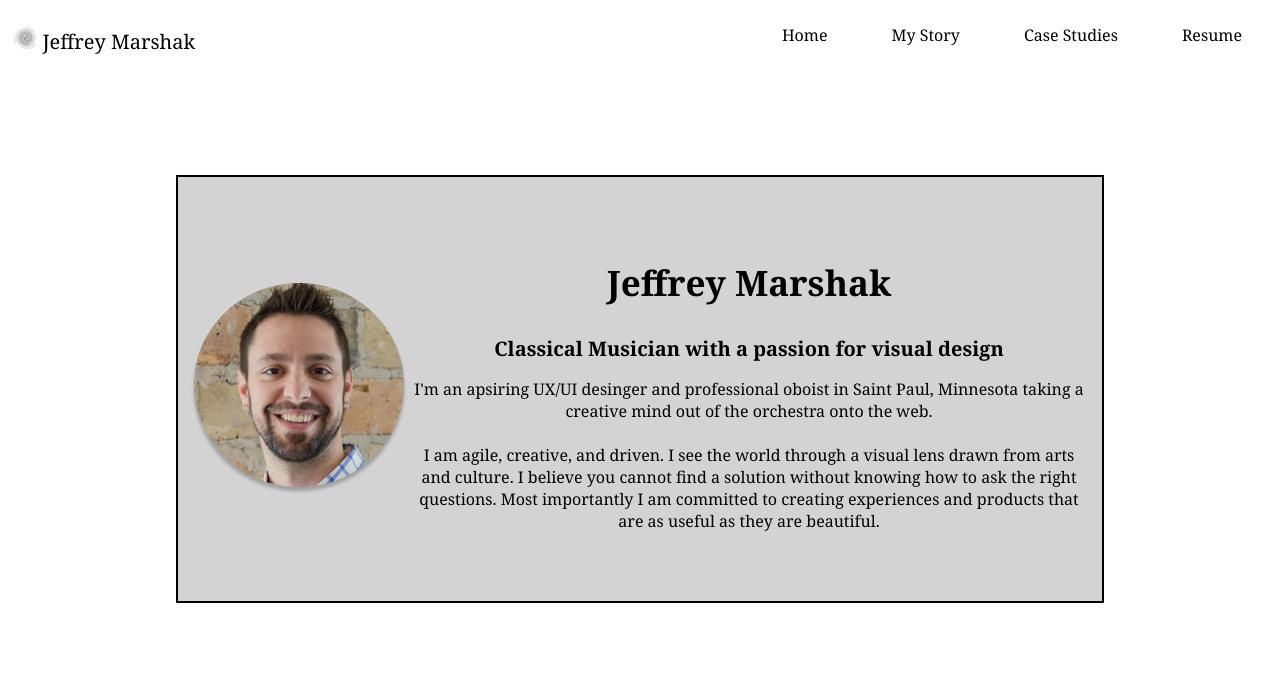
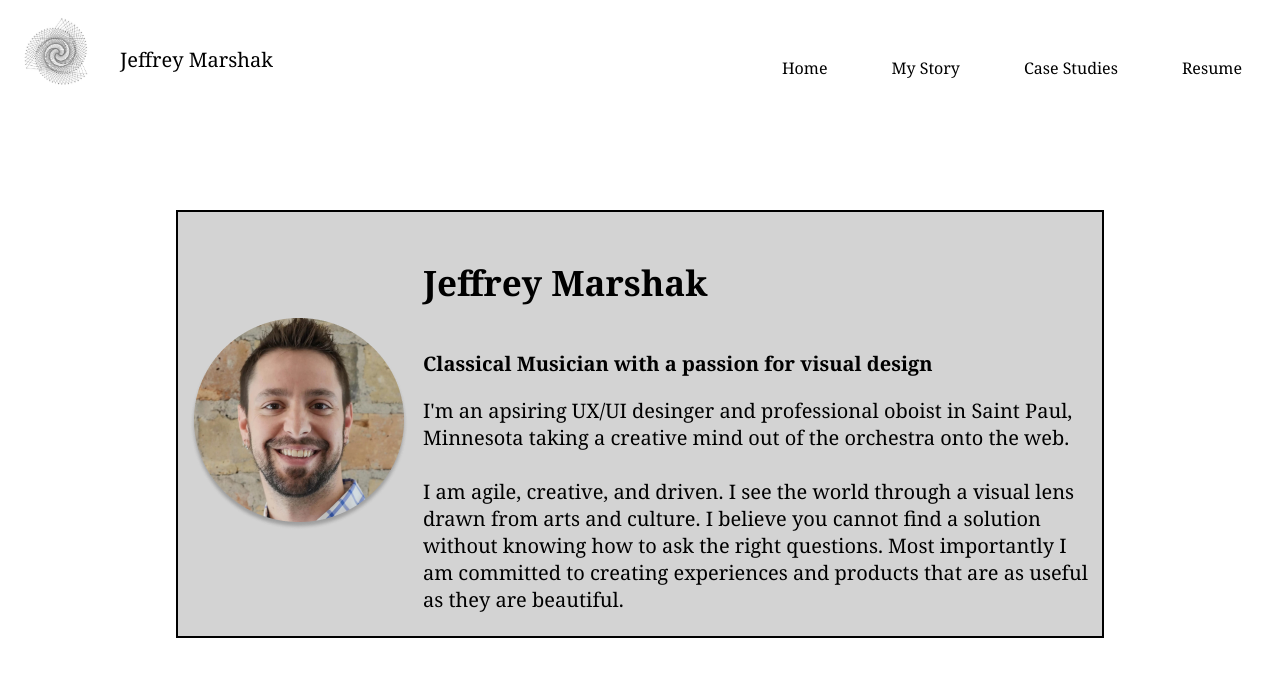
Before and after one commit to jmarshak82/Portfolio-Coding, a plain HTML site: page index.html in a window 1280 px wide. Drawn offline with Linux system fonts and the light colour scheme.

Commit message:
Portfolio Final Edit HW 17

```diff
--- a/css/style.css
+++ b/css/style.css
@@ -11,7 +11,7 @@ img {
     max-width: 100%;
 }
 .image {
-    flex-basis: 5%;
+    flex-basis: 14%;
 }
 .text {
     font-size: 20px;
@@ -19,6 +19,7 @@ img {
 nav {
     text-align: right;
     width: 50%;
+    margin-top: 33px;
 }
 .inline-block {
     display:inline-block;
@@ -32,7 +33,7 @@ nav {
     height: 400px;
     width: 900px;
     margin: auto;
-    text-align:center;
+    text-align: left;
     padding: 12px;
     margin-top: 100px;
     font-family: Georgia, 'Times New Roman', Times, serif;
@@ -40,7 +41,13 @@ nav {
   }
   div h1 {
       font-size: 35px;
+      padding: 15px;
   }
   h2 {
       font-size: 20px;
+      padding-left: 15px;
   }
+div p {
+    padding-left: 15px;
+    font-size: 20px;
+}
```
